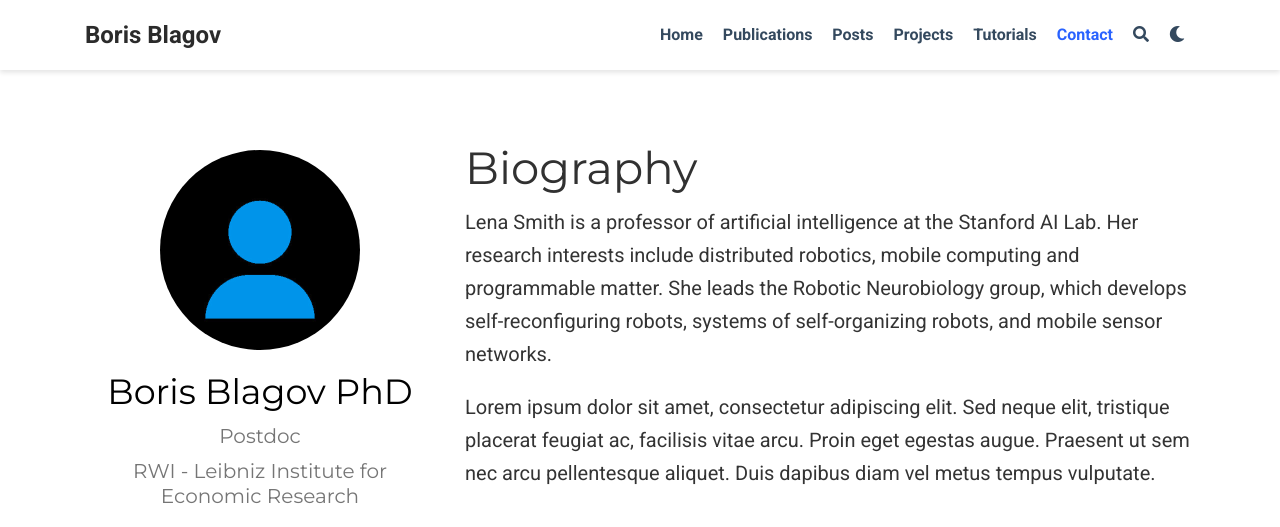
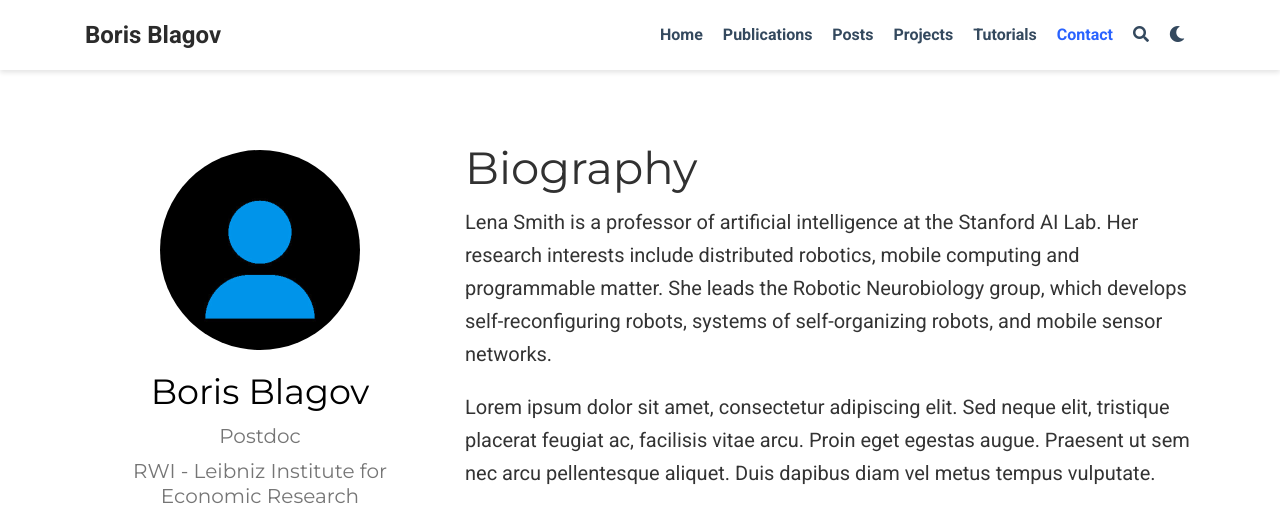
Before and after one commit to borisblagov/borisblagov.github.io_old, a plain HTML site: page index.html in a window 1280 px wide. Shown: the top 527 px of the page. Drawn offline with nearby package versions, Linux system fonts and the light colour scheme; some icons are missing.

Commit message:
test again

```diff
--- a/index.html
+++ b/index.html
@@ -8,7 +8,7 @@
   <meta http-equiv="X-UA-Compatible" content="IE=edge">
   <meta name="generator" content="Source Themes Academic 3.3.0">
   <meta name="generator" content="Hugo 0.53" />
-  <meta name="author" content="Boris Blagov PhD">
+  <meta name="author" content="Boris Blagov">
 
 
 
@@ -340,7 +340,7 @@
 
 
       <div class="portrait-title">
-        <h2 itemprop="name">Boris Blagov PhD</h2>
+        <h2 itemprop="name">Boris Blagov</h2>
         <h3 itemprop="jobTitle">Postdoc</h3>
 
 
```
Also changed, not shown: 404.html (+1 -1 lines), categories/index.html (+1 -1 lines), post/index.html (+1 -1 lines), publication/index.html (+1 -1 lines), publication_types/index.html (+1 -1 lines), tags/index.html (+1 -1 lines), talk/index.html (+1 -1 lines).
